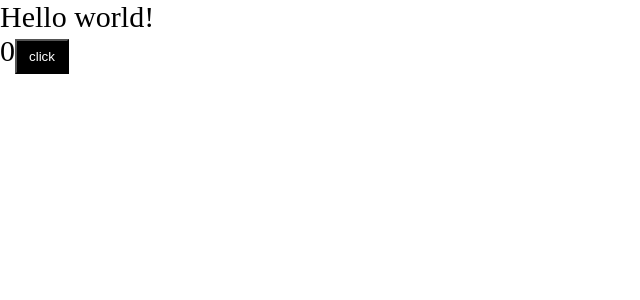
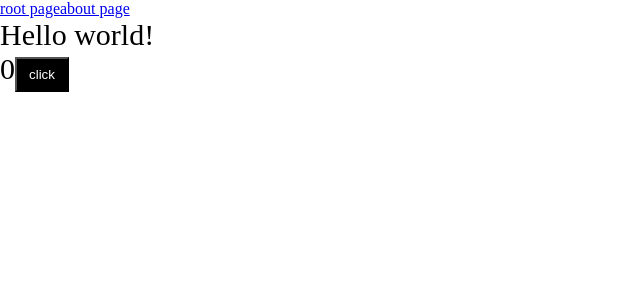
Before and after one commit to PavlovichVladislav/courses-app, a React app: page / in a window 1280 px wide. Shown: the top 300 px of the page, without its empty margins (0-640 px from the left). Built offline with nearby package versions, Linux system fonts and the light colour scheme.

Commit message:
added code spliting and react-router

```diff
--- a/package.json
+++ b/package.json
@@ -12,10 +12,10 @@
   "author": "",
   "license": "ISC",
   "devDependencies": {
-    "@types/lodash": "^4.17.7",
     "@types/node": "^20.14.11",
     "@types/react": "^18.3.3",
     "@types/react-dom": "^18.3.0",
+    "@types/react-router-dom": "^5.3.3",
     "@types/webpack": "^5.28.5",
     "@types/webpack-dev-server": "^4.7.2",
     "css-loader": "^7.1.2",
@@ -33,8 +33,8 @@
     "webpack-dev-server": "^5.0.4"
   },
   "dependencies": {
-    "lodash": "^4.17.21",
     "react": "^18.3.1",
-    "react-dom": "^18.3.1"
+    "react-dom": "^18.3.1",
+    "react-router-dom": "^6.25.1"
   }
 }
--- a/src/index.tsx
+++ b/src/index.tsx
@@ -1,4 +1,22 @@
-import ReactDOM from 'react-dom';
-import App from './App';
+import { createRoot } from "react-dom/client";
+import { BrowserRouter, Route, Routes } from 'react-router-dom';
+import { Link } from "react-router-dom";
+import { lazy, Suspense } from 'react';
 
-ReactDOM.render(<App />, document.getElementById('root'));
+const LazyApp = lazy(() => import('./App'));
+const LazyAboutPage = lazy(() => import('./pages/AboutPage/AboutPage'));
+
+const root = createRoot(document.getElementById("root"));
+
+root.render(
+  <BrowserRouter>
+    <Link to={'/'}>root page</Link>
+    <Link to={'/about'}>about page</Link>
+    <Suspense fallback={<div>загрузка</div>}>
+      <Routes>
+        <Route path="/" element={<LazyApp/>}/>
+        <Route path="/about" element={<LazyAboutPage/>}/>
+      </Routes>
+    </Suspense>
+  </BrowserRouter>
+);
--- /dev/null
+++ b/src/pages/AboutPage/AboutPage.tsx
@@ -0,0 +1,11 @@
+import React from 'react';
+
+const AboutPage = () => {
+  return (
+    <div>
+      About!
+    </div>
+  );
+};
+
+export default AboutPage;
--- a/tsconfig.json
+++ b/tsconfig.json
@@ -1,6 +1,6 @@
 {
   "compilerOptions": {
-    "outDir": "./dist/",
+    "outDir": "build",
     "noImplicitAny": true,
     "module": "ESNext",
     "target": "es5",
```
Also changed, not shown: 10 other files (tests, documents, lock files or other folders).
